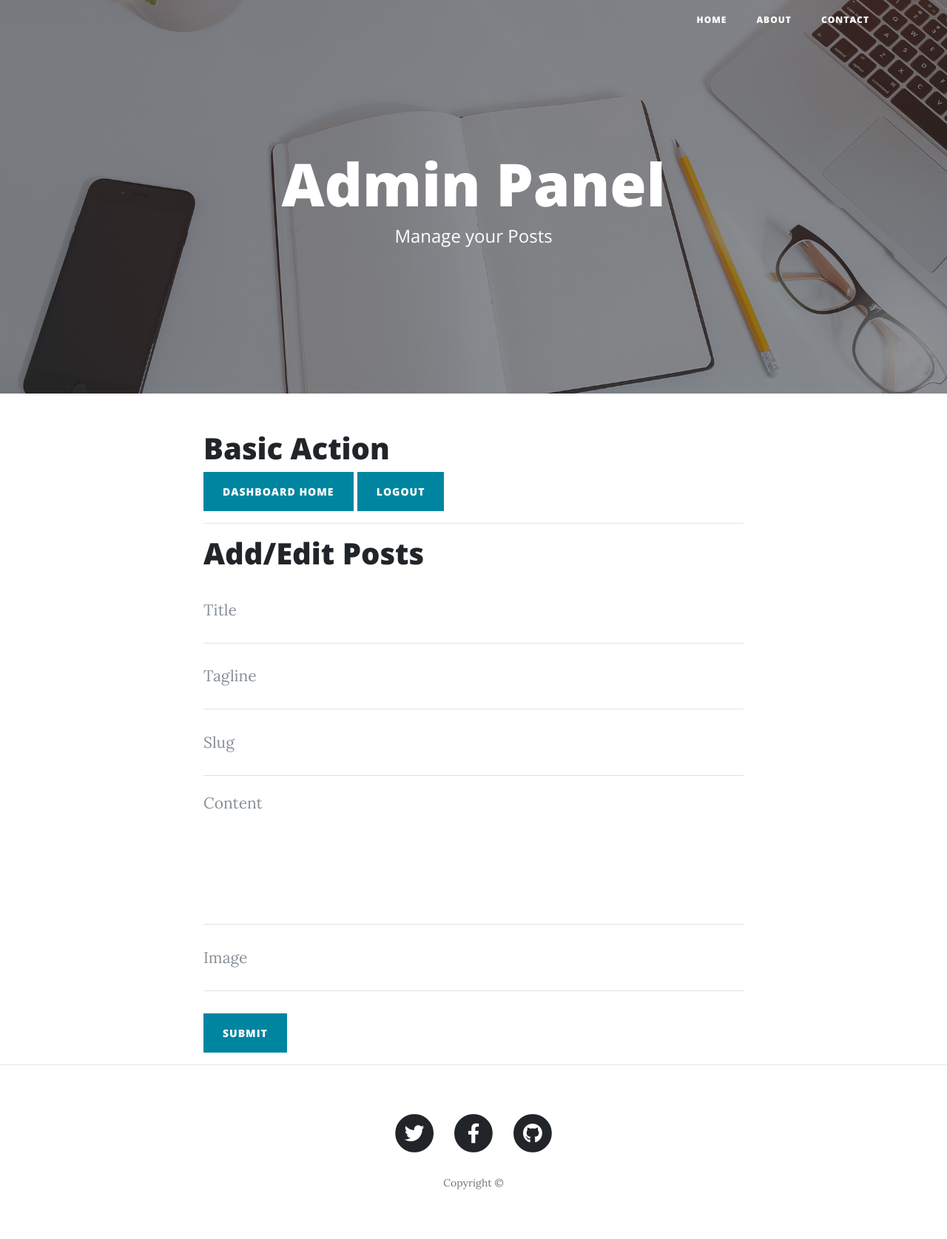
After one commit to abhishekks709/First-flask-blog, a Flask app: template templates/edit.html in a window 1280 px wide. The commit adds this page. Shown: the whole page at 74% size. Run offline with Flask 2, Linux system fonts and the light colour scheme; the template is opened without the code that fills it, so the values that code supplies are empty; some libraries are stand-ins or nearby versions.

Commit message:
Added functionality: adding new post, editing & deleting and uploading file

```diff
--- a/config.json
+++ b/config.json
@@ -15,7 +15,8 @@
         "no_of_posts": 3,
         "login_image":"login.svg",
         "admin_user":"Abhi",
-        "admin_password": "subscribenow"
+        "admin_password": "subscribenow",
+        "upload_location" : "C:\\Users\\AKS\\Desktop\\Visual studio code\\Website Development"
     }
 
 
--- a/main.py
+++ b/main.py
@@ -1,16 +1,21 @@
-from flask import Flask, render_template, request, session
+from flask import Flask, render_template, request, session, redirect
 from flask_sqlalchemy import SQLAlchemy
+from werkzeug.utils import secure_filename
 from flask_mail import Mail
 import json
+import os
 from datetime import datetime
 
 
+# Json file read control
 with open('config.json', 'r') as c:
     params = json.load(c)["params"]
+
 
 local_server = True
 app = Flask(__name__)
 app.secret_key = 'super-secret key'
+app.config['UPLOAD_FOLDER'] = params['upload_location']
 app.config.update(
     MAIL_SERVER='smtp.gmail.com',
     MAIL_PORT='465',
@@ -27,6 +32,7 @@ else:
 db = SQLAlchemy(app)
 
 
+# Contact Database for access
 class Contacts(db.Model):
     sno = db.Column(db.Integer, primary_key=True)
     name = db.Column(db.String(80), unique=False, nullable=False)
@@ -36,6 +42,7 @@ class Contacts(db.Model):
     date = db.Column(db.String(12), nullable=True)
 
 
+# Post database object for access
 class Posts(db.Model):
     sno = db.Column(db.Integer, primary_key=True)
     title = db.Column(db.String(80), nullable=False)
@@ -46,23 +53,27 @@ class Posts(db.Model):
     img_file = db.Column(db.String(12), nullable=True)
 
 
+# Home page form
 @app.route("/")
 def home():
     posts = Posts.query.filter_by().all()[0:params['no_of_posts']]
     return render_template('index.html', params=params, posts=posts)
 
 
+# View post through post form
 @app.route("/post/<string:post_slug>", methods=['GET'])
 def post_route(post_slug):
     post = Posts.query.filter_by(slug=post_slug).first()
     return render_template('post.html', params=params, post=post)
 
 
+# About page form
 @app.route("/about")
 def about():
     return render_template('about.html', params=params)
 
 
+# Dashboard form
 @app.route("/dashboard", methods=['GET', 'POST'])
 def dashboard():
     if ('user' in session and session['user'] == params['admin_user']):
@@ -76,11 +87,70 @@ def dashboard():
             # set the session variable
             session['user'] = username
             posts = Posts.query.all()
-            return render_template('dashboard.html', params=params, posts = posts)
+            return render_template('dashboard.html', params=params, posts=posts)
 
     return render_template('login.html', params=params)
 
 
+# Edit post from dashboard
+@app.route("/edit/<string:sno>", methods=['GET', 'POST'])
+def edit(sno):
+    if ('user' in session and session['user'] == params['admin_user']):
+        if (request.method == 'POST'):
+            box_title = request.form.get('title')
+            tline = request.form.get('tline')
+            slug = request.form.get('slug')
+            content = request.form.get('content')
+            img_file = request.form.get('img_file')
+            date = datetime.now()
+            if sno == '0':
+                post = Posts(title=box_title, tag_line=tline, slug=slug,
+                             content=content, img_file=img_file, date=date)
+                db.session.add(post)
+                db.session.commit()
+
+            else:
+                post = Posts.query.filter_by(sno=sno).first()
+                post.title = box_title
+                post.tag_line = tline
+                post.slug = slug
+                post.content = content
+                post.img_file = img_file
+                post.date = date
+                db.session.commit()
+                return redirect('/edit/'+sno)
+        post = Posts.query.filter_by(sno=sno).first()
+        return render_template('edit.html', params=params, post=post)
+
+
+# Uploader control
+@app.route("/uploader", methods=['GET', 'POST'])
+def uploader():
+    if ('user' in session and session['user'] == params['admin_user']):
+        if (request.method == 'POST'):
+            f = request.files['file1']
+            f.save(os.path.join(
+                app.config['UPLOAD_FOLDER'], secure_filename(f.filename)))
+            return "Uploaded successfully"
+
+
+@app.route("/logout")
+def logout():
+    session.pop('user')
+    return redirect("/dashboard")
+
+
+@app.route("/delete/<string:sno>")
+def delete(sno):
+    if ('user' in session and session['user'] == params['admin_user']):
+        post = Posts.query.filter_by(sno=sno).first()
+        db.session.delete(post)
+        db.session.commit()
+
+    return redirect("/dashboard")
+
+
+# contact form
 @app.route('/contact', methods=['GET', 'POST'])
 def contact():
     if(request.method == 'POST'):
--- /dev/null
+++ b/templates/edit.html
@@ -0,0 +1,135 @@
+{% extends "layout.html" %}
+{% block body %}
+  <!-- Page Header -->
+  <header class="masthead" style="background-image: url('{{url_for('static',filename='img/home-bg.jpg')}}')">
+    <div class="overlay"></div>
+    <div class="container">
+      <div class="row">
+        <div class="col-lg-8 col-md-10 mx-auto">
+          <div class="site-heading">
+            <h1>Admin Panel</h1>
+            <!-- <h1>{{params['blog_name']}}</h1> -->
+            <!-- <span class="subheading">{{params['tag_line']}}</span> -->
+            <span class="subheading">Manage your Posts</span>
+          </div>
+        </div>
+      </div>
+    </div>
+  </header>
+
+  <!-- Main Content -->
+  <div class="container">
+    <div class="row">
+      <div class="col-lg-8 col-md-10 mx-auto">
+
+        <h1>Basic Action</h1>
+        <a href="/dashboard"><button class ="btn btn-primary">Dashboard Home</button></a>
+        <a href="/logout"><button class ="btn btn-primary">Logout</button></a>
+        <!-- <a href="/edit/0"><button class ="btn btn-primary">Add a New Post</button></a> -->
+        <hr>
+
+<!-- this will be done at last -->
+<h1>Add/Edit Posts</h1>
+
+<!-- start of form  -->
+<form name="sentMessage" id="contactForm" action="/edit/{{post.sno}}" method="post" novalidate>
+    <div class="control-group">
+      <div class="form-group floating-label-form-group controls">
+        <label>Title</label>
+        <input type="text" class="form-control" placeholder="Title" id="title" name='title'
+        required data-validation-required-message="Please enter your name."  value = "{{post.title}}">
+        <p class="help-block text-danger"></p>
+      </div>
+    </div>
+    <div class="control-group">
+      <div class="form-group floating-label-form-group controls">
+        <label>Tag line</label>
+        <input type="text" class="form-control" placeholder="Tagline" id="tline" name='tline'
+        required data-validation-required-message="Please enter your email address." value="{{post.tag_line}}">
+        <p class="help-block text-danger"></p>
+      </div>
+    </div>
+    <div class="control-group">
+      <div class="form-group col-xs-12 floating-label-form-group controls">
+        <label>Slug</label>
+        <input type="text" class="form-control" placeholder="Slug" id="slug" name = 'slug'
+        required data-validation-required-message="Please enter your phone number." value="{{post.slug}}">
+        <p class="help-block text-danger"></p>
+      </div>
+    </div>
+    <div class="control-group">
+      <div class="form-group floating-label-form-group controls">
+        <label>Content</label>
+        <textarea rows="5" class="form-control" placeholder="Content" id="content" name='content'
+        required data-validation-required-message="Please enter a message.">{{post.content}}</textarea>
+        <p class="help-block text-danger"></p>
+      </div>
+    </div>
+    <div class="control-group">
+        <div class="form-group floating-label-form-group controls">
+          <label>Image File</label>
+          <input class="form-control" placeholder="Image" id="img_file" name='img_file' value="{{post.img_file}}">
+          <p class="help-block text-danger"></p>
+        </div>
+      </div>
+    <br>
+    <div id="success"></div>
+    <button type="submit" class="btn btn-primary" id="sendMessageButton">Submit</button>
+  </form>
+<!-- form end here -->
+
+
+<!-- body of table -->
+  {% for post in posts %}
+    <tr>
+      <th scope="row">{{post.sno}}</th>
+      <td>{{post.title}}</td>
+      <td>{{post.date}}</td>
+      <td><a href="/edit/{{post.sno}}"><button class = "btn btn-primary">Edit</button></a></td>
+      <td><button class = "btn btn-primary">Delete</button></td>
+    </tr>
+  {% endfor %}
+<!-- table body ends -->
+  </tbody>
+</table>
+
+
+<!-- dark theme table  -->
+<!-- <table class="table">
+  <thead class="thead-dark">
+    <tr>
+      <th scope="col">#</th>
+      <th scope="col">First</th>
+      <th scope="col">Last</th>
+      <th scope="col">Handle</th>
+    </tr>
+  </thead>
+  <tbody>
+    <tr>
+      <th scope="row">1</th>
+      <td>Mark</td>
+      <td>Otto</td>
+      <td>@mdo</td>
+    </tr>
+    <tr>
+      <th scope="row">2</th>
+      <td>Jacob</td>
+      <td>Thornton</td>
+      <td>@fat</td>
+    </tr>
+    <tr>
+      <th scope="row">3</th>
+      <td>Larry</td>
+      <td>the Bird</td>
+      <td>@twitter</td>
+    </tr>
+  </tbody>
+</table> -->
+
+
+<!-- Table ends here  -->
+      </div>
+    </div>
+  </div>
+
+  {% endblock %}
--- a/templates/index.html
+++ b/templates/index.html
@@ -79,7 +79,7 @@
             <a href="#">Start Bootstrap</a>
             on July 8, 2019</p>
         </div>
-        <hr> --> -->
+        <hr> -->
         <!-- Pager -->
         <div class="clearfix">
           <a class="btn btn-primary float-right" href="#">Older Posts &rarr;</a>
--- a/templates/layout.html
+++ b/templates/layout.html
@@ -28,7 +28,7 @@
   <!-- Navigation -->
   <nav class="navbar navbar-expand-lg navbar-light fixed-top" id="mainNav">
     <div class="container">
-      <a class="navbar-brand" href="index.html">{{params['blog_name']}}</a>
+      <a class="navbar-brand" href="/">{{params['blog_name']}}</a>
       <button class="navbar-toggler navbar-toggler-right" type="button" data-toggle="collapse" data-target="#navbarResponsive" aria-controls="navbarResponsive" aria-expanded="false" aria-label="Toggle navigation">
         Menu
         <i class="fas fa-bars"></i>
@@ -38,9 +38,9 @@
           <li class="nav-item">
             <a class="nav-link" href="/">Home</a>
           </li>
-          <li class="nav-item">
+          <!-- <li class="nav-item">
             <a class="nav-link" href="/post">Post</a>
-          </li>
+          </li> -->
           <li class="nav-item">
             <a class="nav-link" href="/about">About</a>
           </li>
```
Also changed, not shown: templates/dashboard.html (+17 -3 lines).
